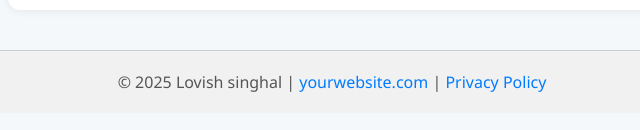
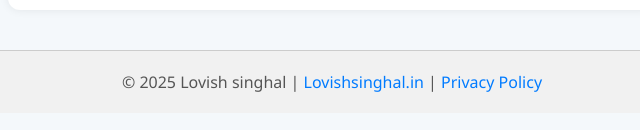
Before and after one commit to Lovish495/LovishResume, a plain HTML site: page bondcalculator.html in a window 1280 px wide. Shown: the part 666-796 px from the top of the page, 308-948 px from the left. Drawn offline with Linux system fonts and the light colour scheme.

Commit message:
footer changes

```diff
--- a/bondcalculator.html
+++ b/bondcalculator.html
@@ -164,7 +164,7 @@
 
 </body>
 <footer style="margin-top: 40px; padding: 20px; text-align: center; background-color: #f1f1f1; color: #555; border-top: 1px solid #ccc;">
-  © 2025 Lovish singhal | <a href="https://Lovishsinghal.in" style="color: #007bff; text-decoration: none;">yourwebsite.com</a> |
+  © 2025 Lovish singhal | <a href="https://Lovishsinghal.in" style="color: #007bff; text-decoration: none;">Lovishsinghal.in</a> |
   <a href="/privacy-policy.html" style="color: #007bff; text-decoration: none;">Privacy Policy</a>
 </footer>
 </html>
```
